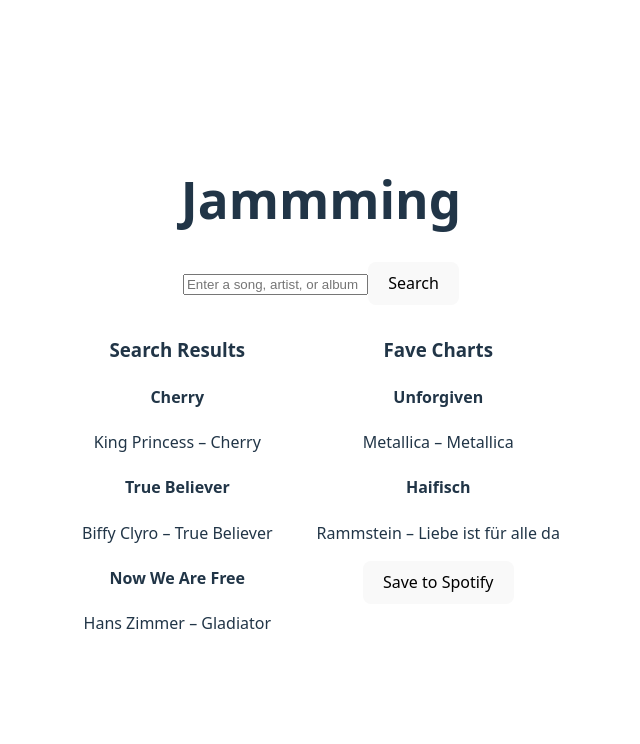
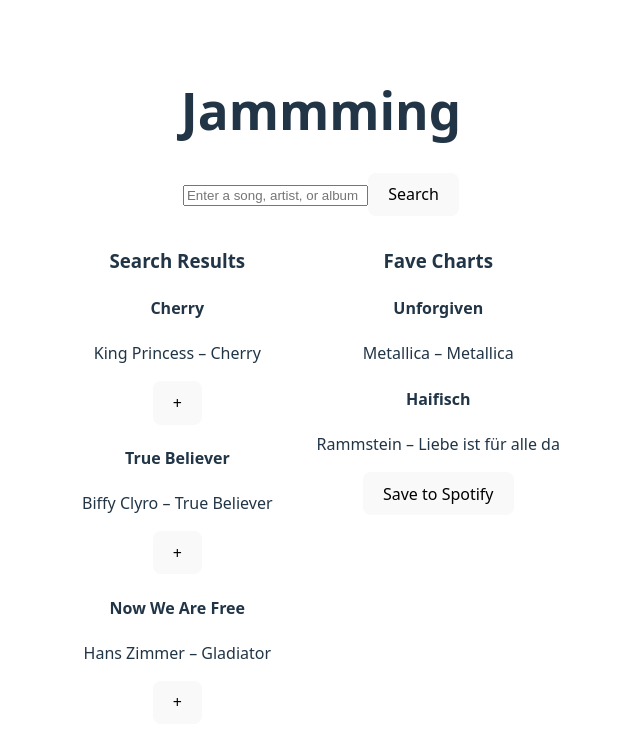
Before and after one commit to ArekKrak/jamming, a React (Vite) app: page / in a window 1280 px wide. Shown: the top 744 px of the page, without its empty margins (319-959 px from the left). Built offline with nearby package versions, Linux system fonts and the light colour scheme.

Commit message:
Add the plus button

```diff
--- a/src/components/App/App.jsx
+++ b/src/components/App/App.jsx
@@ -50,6 +50,16 @@
   /* Use state to store playlist name */
   const [playlistName, setPlaylistName] = useState("Fave Charts");
 
+  function addTrack(track) {
+    /* Check if the track is already in the playlist */
+    if (playlistTracks.some((savedTrack) => savedTrack.id === track.id)) {
+      return;
+    }
+
+    /* Add new track to the playlist */
+    setPlaylistTracks((prevTracks) => [...prevTracks, track]);
+  }
+
   return (
     <div>
       <h1>Jammming</h1>
@@ -58,7 +68,7 @@
         <section className="section">
           {/* Pass the searchResults down to the child component (SearchResults)
           as a prop */}
-          <SearchResults tracks={searchResults} />
+          <SearchResults tracks={searchResults} onAdd={addTrack} />
         </section>
         <section className="section">
           <Playlist name={playlistName} tracks={playlistTracks} />
--- a/src/components/SearchResults/SearchResults.jsx
+++ b/src/components/SearchResults/SearchResults.jsx
@@ -1,11 +1,11 @@
 import TrackList from "../TrackList/TrackList";
 
-export default function SearchResults({ tracks }) {
+export default function SearchResults({ tracks, onAdd }) {
     return (
         <section>
             <h3>Search Results</h3>
             {/* Render the TrackList component that displays the actual tracks */}
-            <TrackList tracks={tracks} />
+            <TrackList tracks={tracks} onAdd={onAdd} />
         </section>
     );
 }
--- a/src/components/Track/Track.jsx
+++ b/src/components/Track/Track.jsx
@@ -1,9 +1,14 @@
-export default function Track({ track }) {
+import "./Track.css"
+
+export default function Track({ track, onAdd }) {
     return (
-        <div>
-            {/* Display the track info */}
-            <h4>{track.name}</h4>
-            <p>{track.artist} &ndash; {track.album}</p>
+        <div className="track">
+            <div className="track-info">
+                {/* Display the track info */}
+                <h4>{track.name}</h4>
+                <p>{track.artist} &ndash; {track.album}</p>
+            </div>
+            {onAdd && (<button onClick={() => onAdd(track)}>+</button>)}
         </div>
     );
 }
--- a/src/components/TrackList/TrackList.jsx
+++ b/src/components/TrackList/TrackList.jsx
@@ -1,11 +1,11 @@
 import Track from "../Track/Track"
 
-export default function TrackList({ tracks, actionLabel, onAction }) {
+export default function TrackList({ tracks, onAdd }) {
     return (
         <section>
             {/* Iterate over arrays using JS's .map() */}
             {tracks.map((track) => (
-                <Track key={track.id} track={track} />
+                <Track key={track.id} track={track} onAdd={onAdd} />
             ))}
         </section>
     );
```
